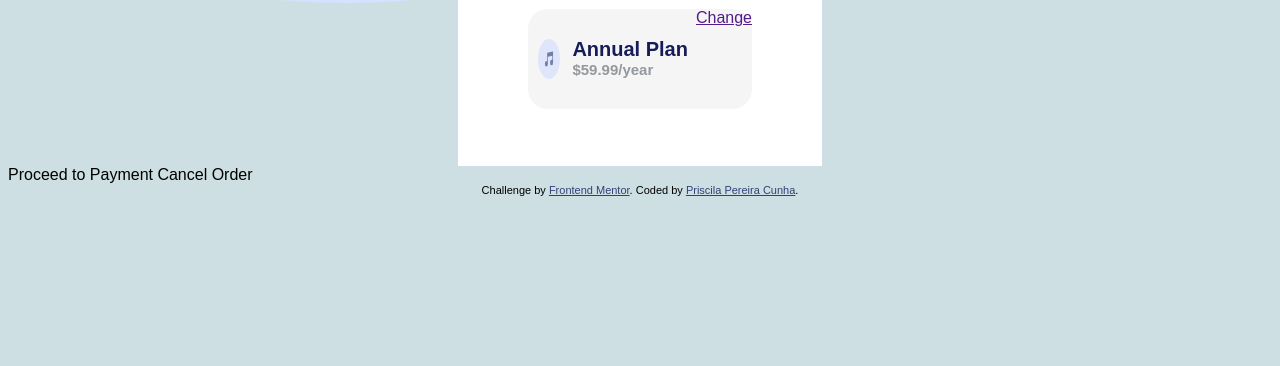
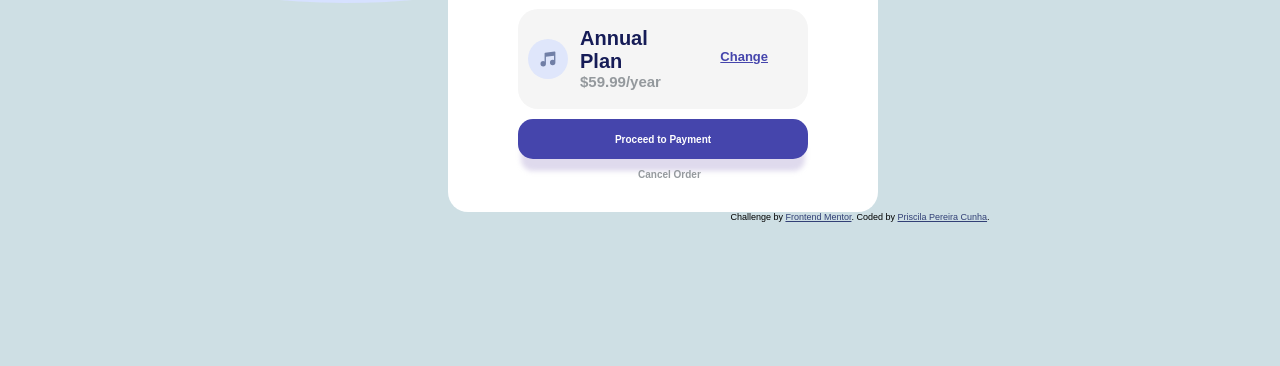
Before and after one commit to pripc/Challenge1-_frontEndMentor-, a plain HTML site: page index.html in a window 1280 px wide. Shown: the part 434-800 px from the top of the page. Drawn offline with Linux system fonts and the light colour scheme.

Commit message:
Finalizando estilização do layout

```diff
--- a/index.html
+++ b/index.html
@@ -10,8 +10,9 @@
 
   <!-- Feel free to remove these styles or customise in your own stylesheet 👍 -->
   <style>
-    .attribution { font-size: 11px; text-align: center; }
+    .attribution { font-size: 9px; text-align: center; margin-left:440px;}
     .attribution a { color: hsl(228, 40%, 33%); }
+
     body{
       background-color: rgb(206, 223, 228);
       background-image: url("images/pattern-background-desktop.svg");
@@ -38,6 +39,7 @@
     .title h1{
       color:rgb(22, 28, 87);
       text-align: center;
+      font-weight:900;
     }
     .title h2{
       color:rgba(138, 143, 148, 0.90);
@@ -48,14 +50,15 @@
     #card{
       background-color: white;
       padding:0;
-      margin-left:430px;
-      margin-right: 430px;
-      height:300px;
+      margin-left:420px;
+      margin-right: 420px;
+      height:auto;
+      border-bottom-left-radius: 20px;
+      border-bottom-right-radius: 20px;
     }
     #card img{
-      width: 10%;
+      width: 15%;
       padding:30px 10px 30px 10px;
-
 
     }
     #plansOptions{
@@ -88,12 +91,59 @@
     #PlanValue h3{
       color:rgba(138, 143, 148, 0.90);
       font-size: 15px;
+
       padding-bottom: 2px;
       margin: 0px auto 0px 0px;
       padding-left:2px;
     }
     #plansOption img{
       width: 50%;
+    }
+    #plansOptions a{
+      color:rgb(69, 69, 172);
+      font-size: 13px;
+      font-weight: bold;
+      margin: 40px;
+    }
+    #Button1{
+      background-color: rgb(69, 69, 172);
+      width:290px;
+      margin: 10px 70px 0px 70px;
+      border-radius: 15px;
+      box-shadow: 0px 15px 5px -3px rgba(176, 163, 211, 0.4);
+      height:40px;
+
+    }
+    #Button1 a{
+      display:flex;
+      flex-direction: 100%;
+      height:40px;
+      color:white;
+      width:290px;
+      font-size: 10px;
+      font-weight:bold;
+      text-decoration: none;
+      justify-content: center;
+      padding-top: 15px;
+
+
+
+    }
+    #Button1 a:hover{
+      color:gray;
+    }
+    #Button2{
+      margin: 0px 70px 0px 70px;
+      margin-bottom:30px;
+      margin-top:5px;
+    }
+    #Button2 a{
+      color:rgba(138, 143, 148, 0.90);
+      font-weight: bold;
+      font-size: 10px;
+      text-decoration: none;
+      margin-left:120px;
+
     }
 
   </style>
@@ -118,6 +168,12 @@
             </div>
           <a href="">Change</a>
         </div>
+        <div id="Button1">
+          <a href="">Proceed to Payment</a>
+        </div>
+        <div id="Button2">
+          <a href="">Cancel Order</a>
+        </div>
       </div>
   </div>
 
@@ -127,11 +183,6 @@
 
 
 
-
-
-  Proceed to Payment
-  Cancel Order
-
   <div class="attribution">
     Challenge by <a href="https://www.frontendmentor.io?ref=challenge" target="_blank">Frontend Mentor</a>.
     Coded by <a href="#">Priscila Pereira Cunha</a>.
```
